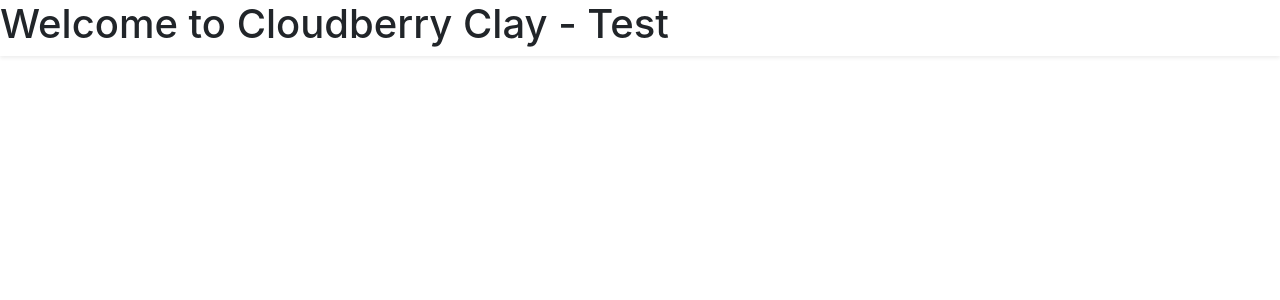
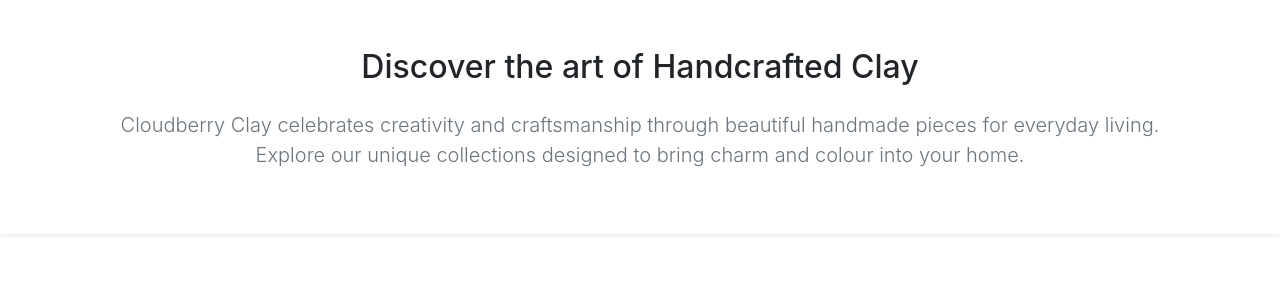
Before and after one commit to naomihunt25/cloudberry_clay, a Django app: page / in a window 1280 px wide. Shown: the top 300 px of the page. Run offline with Django 5.2, Linux system fonts and the light colour scheme.

Commit message:
feat: Added homepage and basic content

```diff
--- a/home/templates/home/index.html
+++ b/home/templates/home/index.html
@@ -4,5 +4,15 @@
 {% block extra_title %}- Home{% endblock %}
 
 {% block content %}
-<h1>Welcome to Cloudberry Clay - Test</h1>
+
+<section class="container py-5 text-center">
+  <h2 class="logo-font mb-4 text-accent-blue">
+    Discover the art of Handcrafted Clay
+  </h2>
+  <p class="lead mx-auto text-secondary">
+    Cloudberry Clay celebrates creativity and craftsmanship through beautiful handmade pieces for everyday living.
+    Explore our unique collections designed to bring charm and colour into your home.
+  </p>
+</section>
+
 {% endblock %}
```
